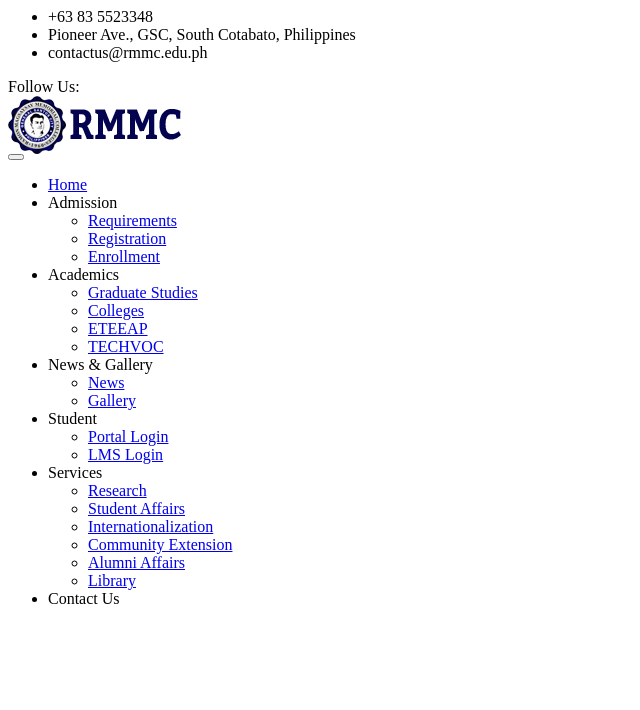
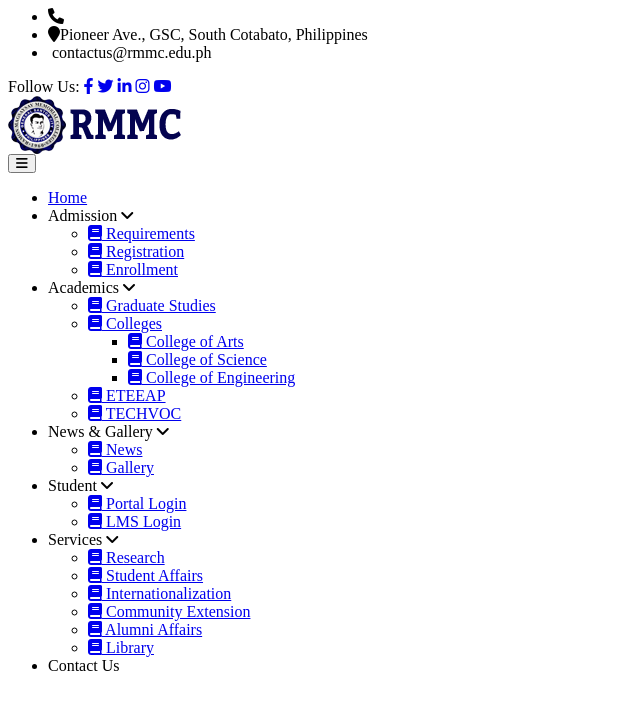
Before and after one commit to VirHus/RmmcWebPage, a PHP site: page /nav_bar.php in a window 1280 px wide. Shown: the top 710 px of the page, without its empty margins (0-640 px from the left). Run offline with PHP 8.4, Linux system fonts and the light colour scheme.

Commit message:
new header with nv bar

```diff
--- a/footer.php
+++ b/footer.php
@@ -84,9 +84,9 @@
                 </div>
             </div>
         </div>
-        <div class="bckgrnd_img">
+        <!-- <div class="bckgrnd_img">
         <img src="assets/img/shape/footer_shape_3.png" alt="background">
-        </div>
+        </div> -->
        </div>
 </footer>
 
--- a/header.php
+++ b/header.php
@@ -34,9 +34,9 @@
     <link rel="stylesheet" href="assets/css/fontawesome.min.css">
     <link rel="stylesheet" href="styles/news.css">
 
-    <script src="header.js"></script>
+    <script src="header.js" defer></script>
     <link rel="stylesheet" href="./styles/footer.css">
-<link rel="stylesheet" href="assets/css/fontawesome.min.css">
+    <link rel="stylesheet" href="assets/css/fontawesome.min.css">
 
     <!-- LINK YUOUR CSS FILES BELOW -->
     <link rel="stylesheet" href="header.css">
--- a/nav_bar.php
+++ b/nav_bar.php
@@ -1,13 +1,18 @@
+<link rel="stylesheet" href="https://cdnjs.cloudflare.com/ajax/libs/font-awesome/6.0.0-beta3/css/all.min.css">
+<link rel="manifest" href="assets/img/favicons/manifest.json">
+
 <nav>
     <div class="header_top">
         <div class="header_top_links">
             <ul class="header_top_links_collection">
-                    <li><i class="fal fa-phone"><a href="tel:+256214203215"></a></i>+63 83 5523348</li>
-                    <li><i class="fal fa-location-dot location" target="_block"><a
+                <li><i class="fa fa-phone"></i><a href="tel:+256214203215"
+                        style="color:white; text-decoration:none;">+63 83 5523348</a></li>
+                <li><i class="fa fa-map-marker" target="_block"><a
                             href="https://www.google.com/maps/@6.1117421,125.1725222,3a,75y,198.74h,85.78t/data=!3m6!1e1!3m4!1stmVcsnfjnT2cl5WyuCHmwQ!2e0!7i16384!8i8192?coh=205409&entry=ttu"
                             target="_block"></a></i>Pioneer Ave.,
                     GSC, South Cotabato, Philippines</li>
-                    <li><i class="fal fa-clock"></i>contactus@rmmc.edu.ph</li>
+                <li><i class="fa fa-clock-o" aria-hidden="true"></i>
+                    contactus@rmmc.edu.ph</li>
             </ul>
         </div>
 
@@ -15,7 +20,9 @@
             <span>Follow Us: </span>
             <a href="https://www.facebook.com/rmmcgensanofficial"><i class="fab fa-facebook-f"></i></a>
             <a href="https://www.twitter.com/RMMCGensan"><i class="fab fa-twitter"></i></a>
-                <a href="https://ph.linkedin.com/in/rmmc-gensan-31b2a51b0?challengeId=AQGaeZ0b2lDpYQAAAZB8RIQggJ3MIi6LVBWyAVYUQovoIz33Nb6mlZntZK0e9AgpEPzh5adtPc5cvWiLE7c4S9bkA7hLOSTCUA&submissionId=19bccf66-2cec-de17-45d1-cc444fa5852e&challengeSource=AgE9SX3lGFu5QAAAAZB8RJUpq5NKZv1Nwd5LhDV_T55cY6AJRelwLahIqRDuwms&challegeType=AgGkQL4yPVrW5gAAAZB8RJUsUnu9HJGCSwWzirDUIcLxYdL0T_PpfE0&memberId=AgHCGF89nq7PAQAAAZB8RJUw202sniBCGep67Wbeo6ux9nw&recognizeDevice=AgHyZGa19Y6lbQAAAZB8RJUz_Loc5kULObvz_MVp9JnQTV7i22_r"><i class="fab fa-linkedin-in"></i></a>
+            <a
+                href="https://ph.linkedin.com/in/rmmc-gensan-31b2a51b0?challengeId=AQGaeZ0b2lDpYQAAAZB8RIQggJ3MIi6LVBWyAVYUQovoIz33Nb6mlZntZK0e9AgpEPzh5adtPc5cvWiLE7c4S9bkA7hLOSTCUA&submissionId=19bccf66-2cec-de17-45d1-cc444fa5852e&challengeSource=AgE9SX3lGFu5QAAAAZB8RJUpq5NKZv1Nwd5LhDV_T55cY6AJRelwLahIqRDuwms&challegeType=AgGkQL4yPVrW5gAAAZB8RJUsUnu9HJGCSwWzirDUIcLxYdL0T_PpfE0&memberId=AgHCGF89nq7PAQAAAZB8RJUw202sniBCGep67Wbeo6ux9nw&recognizeDevice=AgHyZGa19Y6lbQAAAZB8RJUz_Loc5kULObvz_MVp9JnQTV7i22_r"><i
+                    class="fab fa-linkedin-in"></i></a>
             <a href="https://www.instagram.com/rmmcsmcc/"><i class="fab fa-instagram"></i></a>
             <a href="https://www.youtube.com/@rmmcgensan-marketingandpro5185"><i class="fab fa-youtube"></i></a>
         </div>
@@ -32,26 +39,35 @@
         </div>
 
         <ul class="menu_header_main_menu">
-                <li class="menu_header_main_menu_has_children" ><a href="index.php">Home</a></li>
+            <li class="menu_header_main_menu_has_children"><a href="index.php">Home</a></li>
             <li class="menu_header_main_menu_has_children">
-                    Admission
-                    <i class="fa fa-angle-down" aria-hidden="true"></i>
-                    <ul>
+                Admission <i class="fa fa-angle-down" aria-hidden="true"></i>
+
+                <ul class="menu_header_main_menu_has_children__sublist">
                     <li><a href="requirements.php"><i class="fa fa-book" aria-hidden="true"></i> Requirements</a>
                     </li>
-                        <li><a href="http://system.rmmc.edu.ph/rmmcweb/collegeenroll/"><i class="fa fa-book" aria-hidden="true"></i> Registration</a>
+                    <li><a href="http://system.rmmc.edu.ph/rmmcweb/collegeenroll/"><i class="fa fa-book"
+                                aria-hidden="true"></i> Registration</a>
                     </li>
                     <li><a href="enrollment.php"><i class="fa fa-book" aria-hidden="true"></i> Enrollment</a>
                     </li>
                 </ul>
             </li>
-                <li class="menu_header_main_menu_has_children">Academics <i class="fa fa-angle-down"
-                        aria-hidden="true"></i>
-                    <ul>
+            <li class="menu_header_main_menu_has_children">Academics <i class="fa fa-angle-down" aria-hidden="true"></i>
+                <ul class="menu_header_main_menu_has_children__sublist">
                     <li><a href="MAED.php"><i class="fa fa-book" aria-hidden="true"></i> Graduate
                             Studies</a>
                     </li>
                     <li><a href="school2.php"><i class="fa fa-book" aria-hidden="true"></i> Colleges</a>
+
+                        <ul class="menu_header_main_menu_has_children__sublist">
+                            <li><a href="college1.php"><i class="fa fa-book" aria-hidden="true"></i> College of Arts</a>
+                            </li>
+                            <li><a href="college2.php"><i class="fa fa-book" aria-hidden="true"></i> College of
+                                    Science</a></li>
+                            <li><a href="college3.php"><i class="fa fa-book" aria-hidden="true"></i> College of
+                                    Engineering</a></li>
+                        </ul>
                     </li>
                     <li><a href="school3.php"><i class="fa fa-book" aria-hidden="true"></i> ETEEAP</a>
                     </li>
@@ -61,25 +77,23 @@
             </li>
             <li class="menu_header_main_menu_has_children">News &
                 Gallery <i class="fa fa-angle-down" aria-hidden="true"></i>
-                    <ul>
+                <ul class="menu_header_main_menu_has_children__sublist">
                     <li><a href="school1.php"><i class="fa fa-book" aria-hidden="true"></i> News</a>
                     </li>
                     <li><a href="school2.php"><i class="fa fa-book" aria-hidden="true"></i> Gallery</a>
                     </li>
                 </ul>
             </li>
-                <li class="menu_header_main_menu_has_children">Student <i class="fa fa-angle-down"
-                        aria-hidden="true"></i>
-                    <ul>
+            <li class="menu_header_main_menu_has_children">Student <i class="fa fa-angle-down" aria-hidden="true"></i>
+                <ul class="menu_header_main_menu_has_children__sublist">
                     <li><a href="school1.php"><i class="fa fa-book" aria-hidden="true"></i> Portal Login</a>
                     </li>
                     <li><a href="school2.php"><i class="fa fa-book" aria-hidden="true"></i> LMS Login</a>
                     </li>
                 </ul>
             </li>
-                <li class="menu_header_main_menu_has_children">Services <i class="fa fa-angle-down"
-                        aria-hidden="true"></i>
-                    <ul>
+            <li class="menu_header_main_menu_has_children">Services <i class="fa fa-angle-down" aria-hidden="true"></i>
+                <ul class="menu_header_main_menu_has_children__sublist">
                     <li><a href="school1.php"><i class="fa fa-book" aria-hidden="true"></i> Research</a>
                     </li>
                     <li><a href="school2.php"><i class="fa fa-book" aria-hidden="true"></i> Student
@@ -105,4 +119,6 @@
     <div class="menu_sidebar">
 
     </div>
+
+
 </nav>
```
Also changed, not shown: header.css (+29 -20 lines), header.js (+12 -3 lines). Lines whose indentation alone changed are shown as unchanged.
